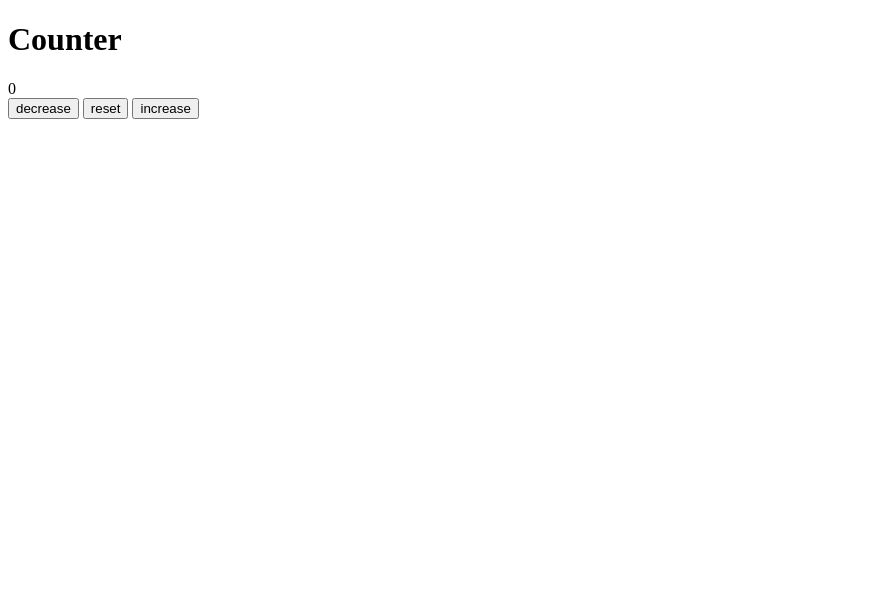
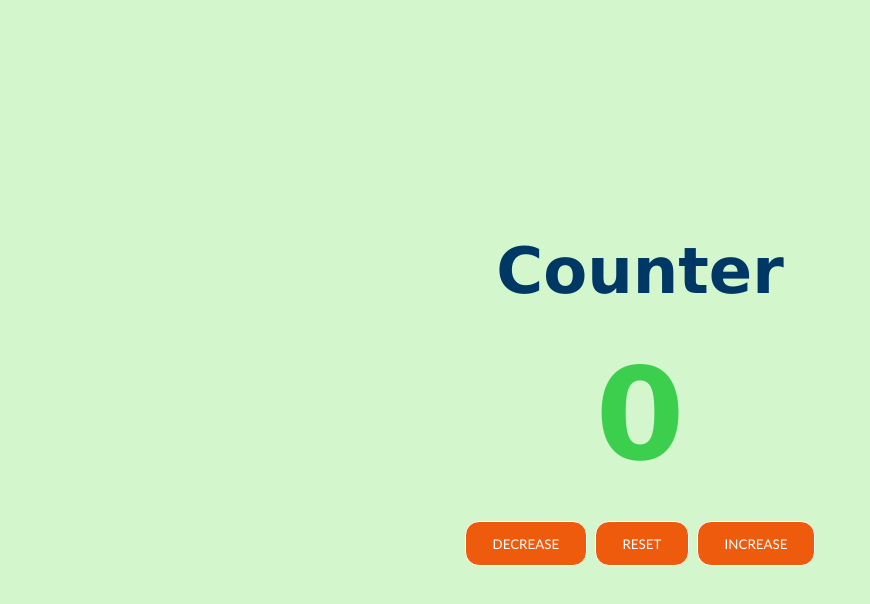
Before and after one commit to csaavedras/Vanilla-JavaScript-Projects, a plain HTML site: page Counter/index.html in a window 1280 px wide. Shown: the whole page, without its empty margins (0-870 px from the left). Drawn offline with Linux system fonts and the light colour scheme.

Commit message:
Add: Style for counter app

```diff
--- a/Counter/app.css
+++ b/Counter/app.css
@@ -0,0 +1,38 @@
+body {
+  margin: 0;
+  padding: 0;
+  box-sizing: border-box;
+  display: flex;
+  flex-direction: column;
+  justify-content: center;
+  align-items: center;
+  gap: 2em;
+  background-color: #d4f6cc;
+  height: 100vh;
+  font-family: Verdana, Geneva, Tahoma, sans-serif;
+}
+
+h1 {
+  font-size: 4rem;
+  color: #003865;
+  padding: 0;
+  margin: 0;
+}
+span {
+  color: #3ccf4e;
+  font-size: 8rem;
+  font-weight: bold;
+}
+button {
+  border: 1px solid white;
+  background-color: #ef5b0c;
+  padding: 1em 2em;
+  color: white;
+  border-radius: 14px;
+  text-transform: uppercase;
+  font-family: 'Gill Sans', 'Gill Sans MT', Calibri, 'Trebuchet MS', sans-serif;
+}
+.wrap {
+  display: flex;
+  gap: 0.5em;
+}
--- a/Counter/index.html
+++ b/Counter/index.html
@@ -10,7 +10,7 @@
   <body>
     <h1>Counter</h1>
     <span>0</span>
-    <div>
+    <div class="wrap">
       <button class="decrease_button">decrease</button>
       <button class="reset_button">reset</button>
       <button class="increase_button">increase</button>
```
